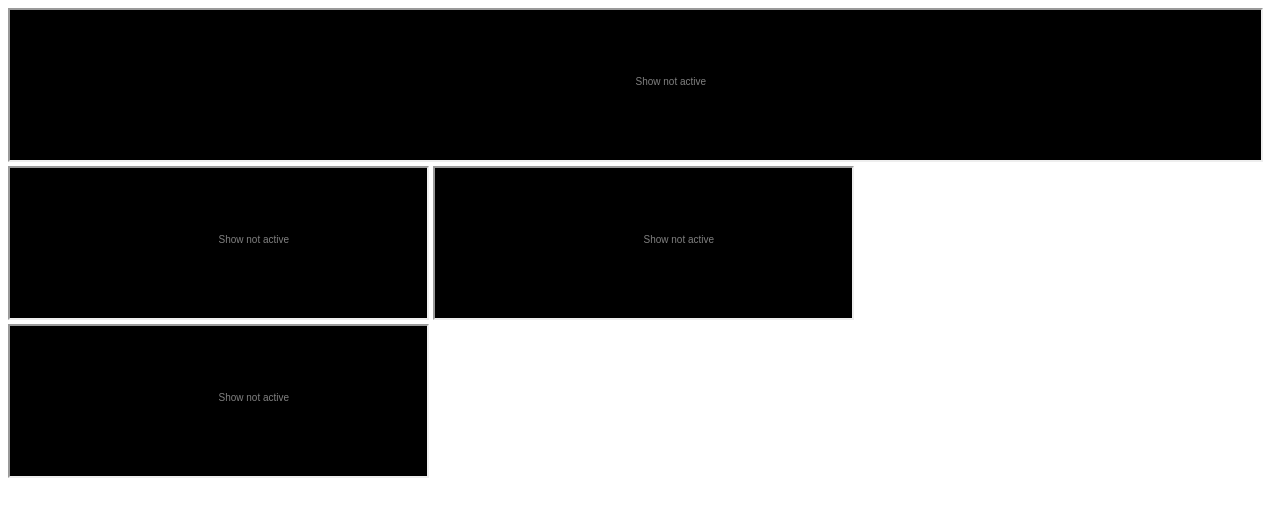
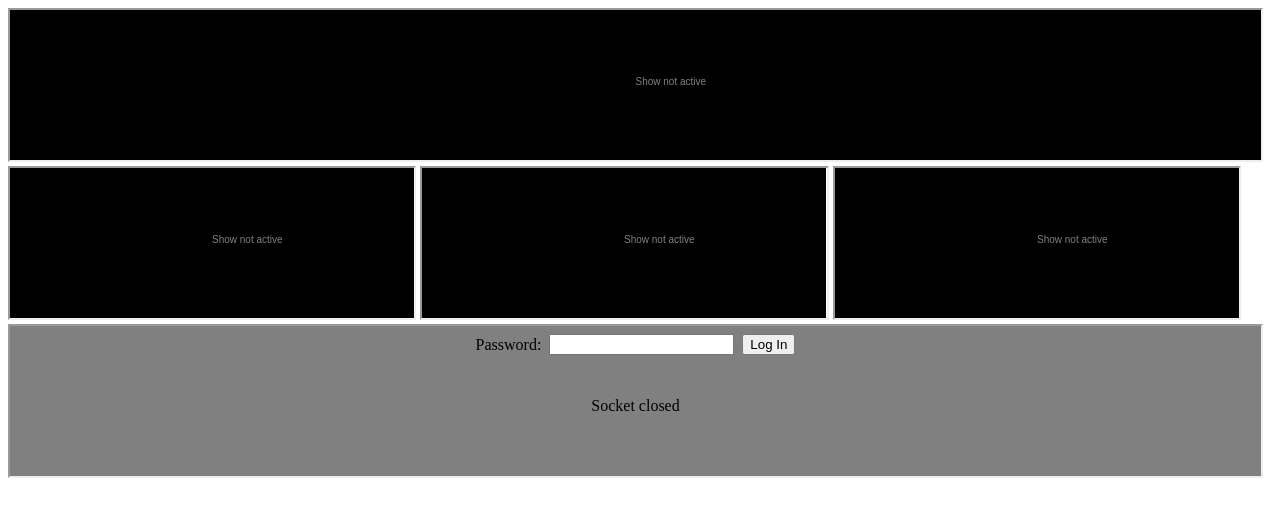
Before and after one commit to dc74089/HazMatLightShow, a plain HTML site: page testers/4.html in a window 1280 px wide. Drawn offline with Linux system fonts and the light colour scheme.

Commit message:
Small tweaks

```diff
--- a/console.js
+++ b/console.js
@@ -12,6 +12,7 @@ addEventListener("load", function () {
     socket.onopen = function () {
         console.log("Socket open!");
         setDisplay("Socket Open");
+		socket.send("robotics".hashCode())
     };
     socket.onmessage = function (event) {
         if (event.data == "Authenticated.") {
--- a/testers/4.html
+++ b/testers/4.html
@@ -6,8 +6,9 @@
 </head>
 <body>
 <iframe src="../index.html?grade=9" width="99%" height="49%"></iframe>
-<iframe src="../index.html?grade=10" width="33%" height="49%"></iframe>
-<iframe src="../index.html?grade=11" width="33%" height="49%"></iframe>
-<iframe src="../index.html?grade=12" width="33%" height="49%"></iframe>
+<iframe src="../index.html?grade=10" width="32%" height="49%"></iframe>
+<iframe src="../index.html?grade=12" width="32%" height="49%"></iframe>
+<iframe src="../index.html?grade=11" width="32%" height="49%"></iframe>
+<iframe src="../console.html" width="99%" height="49%"></iframe>
 </body>
 </html>
```
